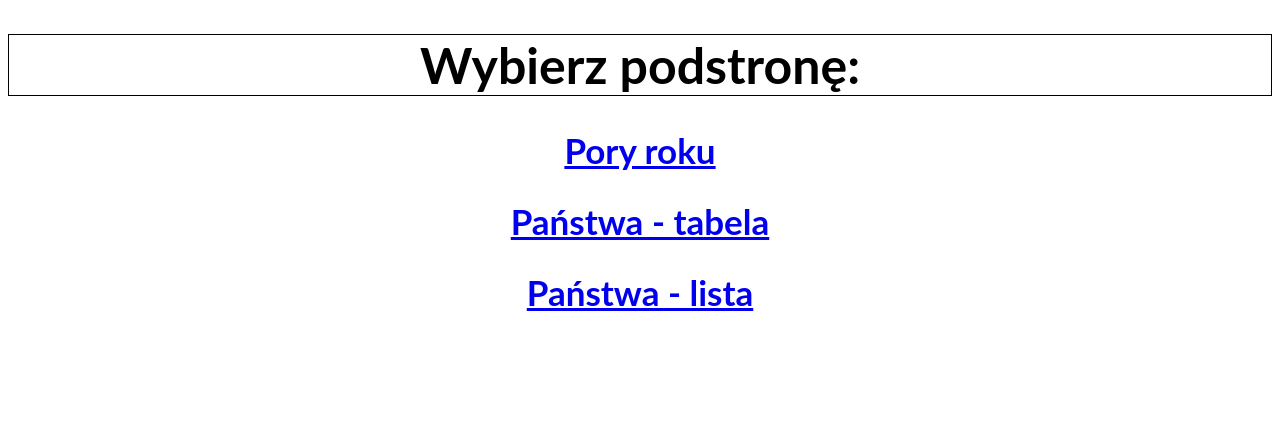
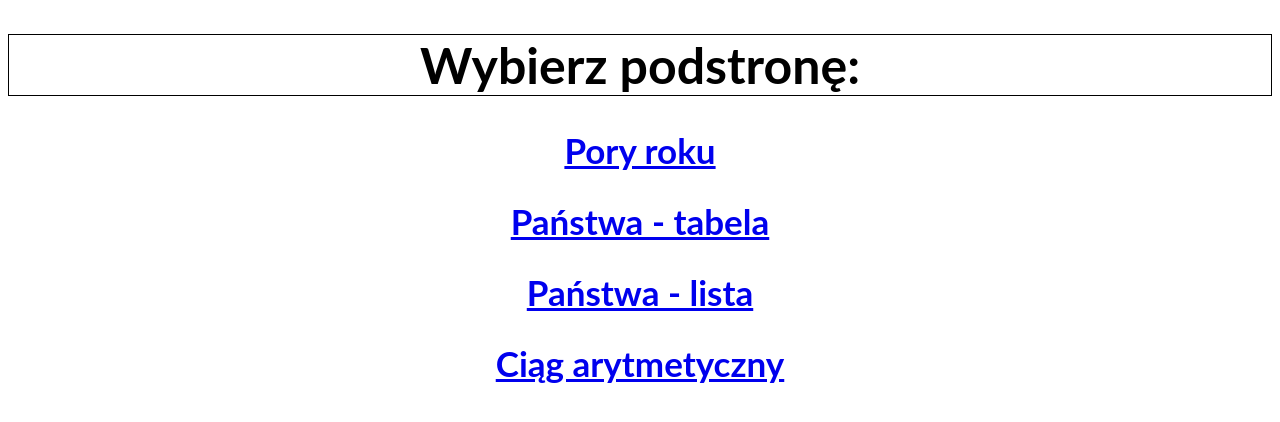
Before and after one commit to Coderbeep/zadanie-domowe, a plain HTML site: page index.html in a window 1280 px wide. Drawn offline with Linux system fonts and the light colour scheme.

Commit message:
Update index.html

```diff
--- a/index.html
+++ b/index.html
@@ -29,4 +29,5 @@
 		<h2> <a href="sites\pory_roku.html" target="blank"> Pory roku </a> </h2>
 		<h2> <a href="sites\panstwa_tabela.html" target="blank"> Państwa - tabela </a> </h2>
 		<h2> <a href="sites\panstwa_lista.html" target="blank">Państwa - lista </a> </h2>
+		<h2> <a href="sites\ciag_arytmetyczny.html" target="blank">Ciąg arytmetyczny</a> </h2>
 </body>
```
